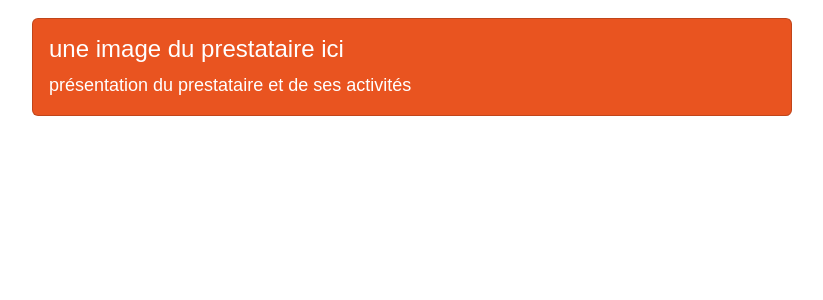
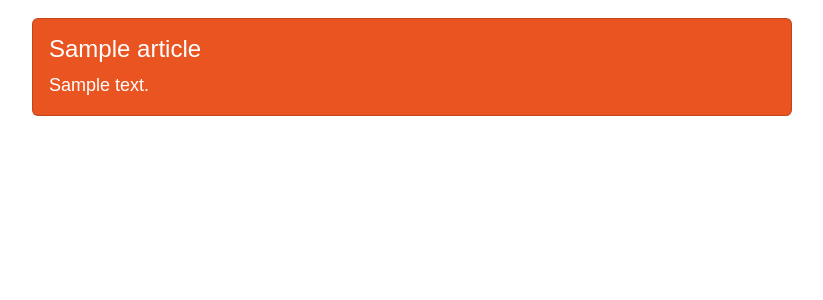
Before and after one commit to alexisdejean/AP1_Boulangerie, a Symfony app: template templates/presentation/index.html.twig in a window 1280 px wide. Shown: the part 96-396 px from the top of the page, without its empty margins (228-1051 px from the left). Run offline with Twig, Linux system fonts and the light colour scheme; the template is opened without the code that fills it: most values are stand-ins (such as "Sample title", 1, 10 or a date in 2020); some libraries are stand-ins or nearby versions.

Commit message:
<Feature>(presentation)
modification de presentation pour que la page utilise les données de la base de données (pour l'image et le texte)

```diff
--- a/src/Controller/AvisController.php
+++ b/src/Controller/AvisController.php
@@ -2,6 +2,7 @@
 
 namespace App\Controller;
 
+use App\Repository\AvisRepository;
 use Symfony\Bundle\FrameworkBundle\Controller\AbstractController;
 use Symfony\Component\HttpFoundation\Response;
 use Symfony\Component\Routing\Attribute\Route;
@@ -11,6 +12,7 @@ final class AvisController extends AbstractController
     #[Route('/avis', name: 'app_avis')]
     public function index(): Response
     {
+
         return $this->render('avis/index.html.twig', [
             'controller_name' => 'AvisController',
         ]);
--- a/src/Controller/PresentationController.php
+++ b/src/Controller/PresentationController.php
@@ -2,6 +2,7 @@
 
 namespace App\Controller;
 
+use App\Repository\PresentationRepository;
 use Symfony\Bundle\FrameworkBundle\Controller\AbstractController;
 use Symfony\Component\HttpFoundation\Response;
 use Symfony\Component\Routing\Attribute\Route;
@@ -9,10 +10,13 @@ use Symfony\Component\Routing\Attribute\Route;
 final class PresentationController extends AbstractController
 {
     #[Route('/presentation', name: 'app_presentation')]
-    public function index(): Response
+    public function index(PresentationRepository $presentation): Response
     {
+        $lesPresentation = $presentation->findAll();
+
         return $this->render('presentation/index.html.twig', [
             'controller_name' => 'PresentationController',
+            'lesPresentation' => $lesPresentation,
         ]);
     }
 }
--- a/templates/avis/index.html.twig
+++ b/templates/avis/index.html.twig
@@ -8,7 +8,7 @@
     .example-wrapper code { background: #F5F5F5; padding: 2px 6px; }
 </style>
 <div class="example-wrapper">
-    <h1>Avis</avis>
+    <h1>Avis</h1>
     <div class="card text-white bg-primary mb-3" style="max-width: rem;">
   <div class="card-header">
       <label for="note" class="form-label mt-4">Note</label>
@@ -24,7 +24,7 @@
   <div class="card-body">
       <textarea class="form-control" id="commentaire" placeholder="Commentaire"></textarea>
       <button type="button" class="btn btn-primary middle">Ajouter</button>
-  </div>
+      </div>
 </div>
 </div>
 {% endblock %}
--- a/templates/presentation/index.html.twig
+++ b/templates/presentation/index.html.twig
@@ -7,15 +7,16 @@
     .example-wrapper { margin: 1em auto; max-width: 800px; width: 95%; font: 18px/1.5 sans-serif; }
     .example-wrapper code { background: #F5F5F5; padding: 2px 6px; }
 </style>
-
+    {% for unpresentation in lesPresentation %}
 <div class="example-wrapper">
     <div class="example-wrapper">
     <div class="card text-white bg-primary mb-3" style="max-width: rem;">
         <div class="card-body">
-        <h4 class="card-title">une image du prestataire ici</h4>
-        <p class="card-text">présentation du prestataire et de ses activités</p>
+        <h4 class="card-title">{{article.titre}}</h4>
+        <p class="card-text"> {{article.description}}</p>
         </div>
     </div>
 </div>
 </div>
+{% endfor %}
 {% endblock %}
```
